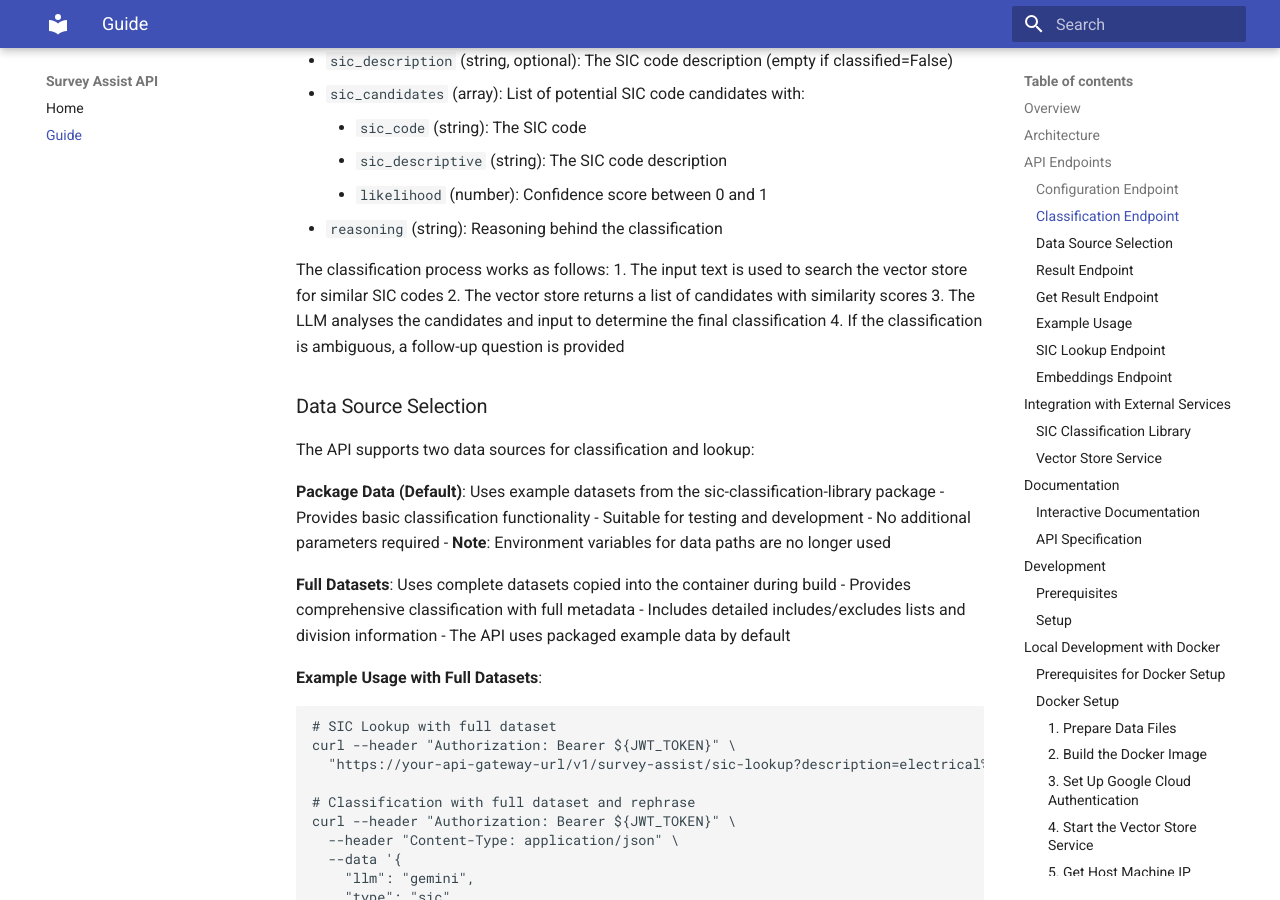
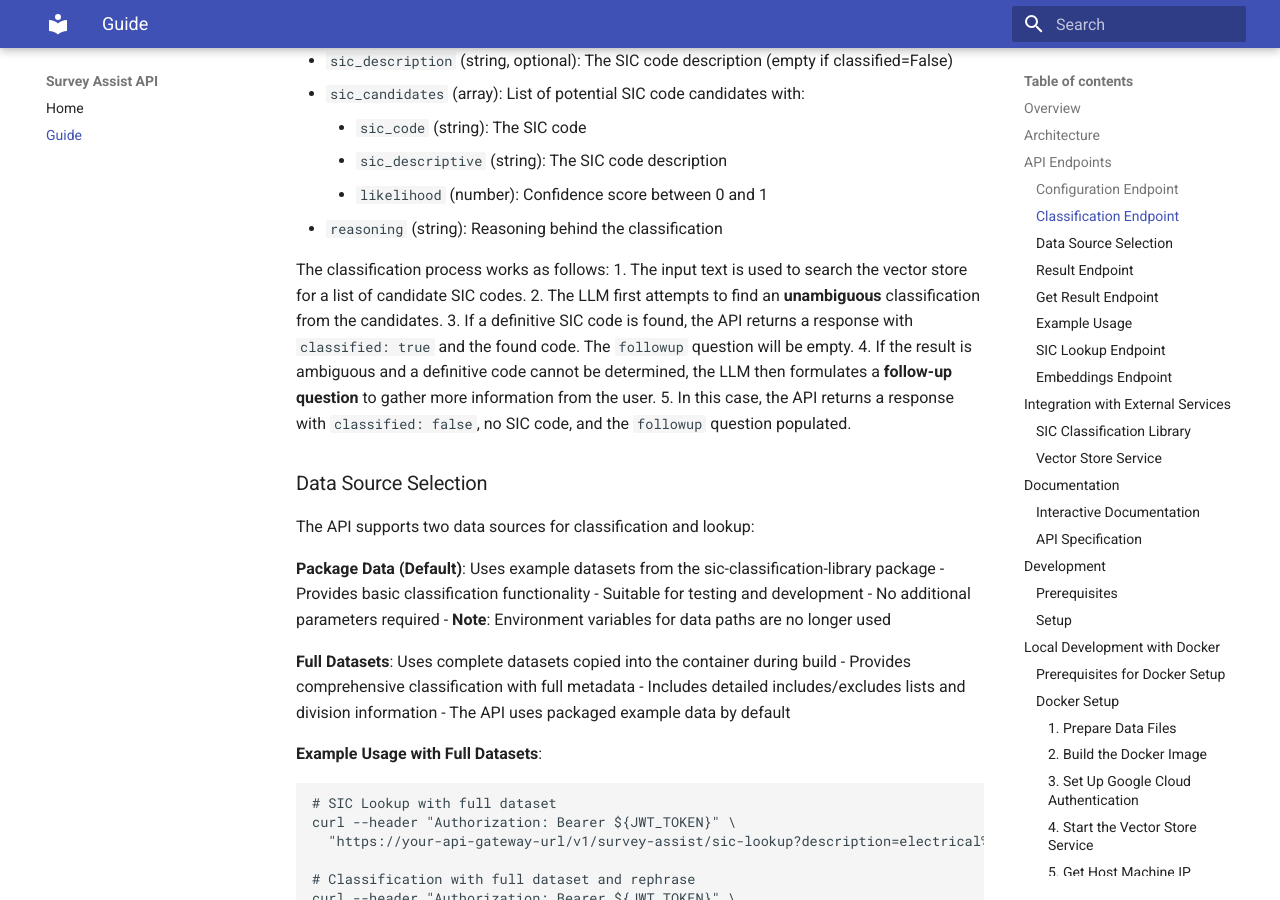
Before and after one commit to ONSdigital/survey-assist-api, an MkDocs documentation site: the page built from docs/guide.md, in a window 1280 px wide and 900 px high, scrolled down 1772 px. Built offline with MkDocs 1.6.1 and Material for MkDocs 9.7.7, drawn with Linux system fonts in a browser that asks for light colours.

Commit message:
update process prose

```diff
--- a/docs/guide.md
+++ b/docs/guide.md
@@ -82,10 +82,11 @@ The API is built using:
   - `reasoning` (string): Reasoning behind the classification
 
 The classification process works as follows:
-1. The input text is used to search the vector store for similar SIC codes
-2. The vector store returns a list of candidates with similarity scores
-3. The LLM analyses the candidates and input to determine the final classification
-4. If the classification is ambiguous, a follow-up question is provided
+1. The input text is used to search the vector store for a list of candidate SIC codes.
+2. The LLM first attempts to find an **unambiguous** classification from the candidates.
+3. If a definitive SIC code is found, the API returns a response with `classified: true` and the found code. The `followup` question will be empty.
+4. If the result is ambiguous and a definitive code cannot be determined, the LLM then formulates a **follow-up question** to gather more information from the user.
+5. In this case, the API returns a response with `classified: false`, no SIC code, and the `followup` question populated.
 
 ### Data Source Selection
 
```
